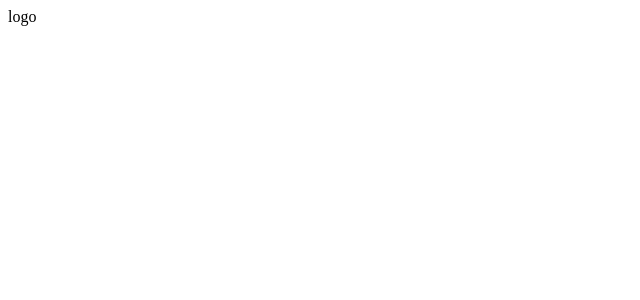
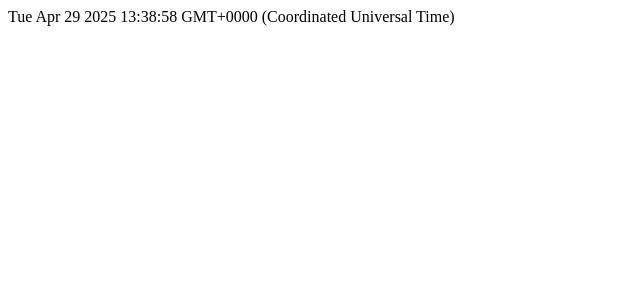
Before and after one commit to AlekseyAveryanov1996/course-project-1, a Vue app: page / in a window 1280 px wide. Shown: the top 300 px of the page, without its empty margins (0-640 px from the left). Built offline with nearby package versions, Linux system fonts and the light colour scheme.

Commit message:
домашнее задание 1

```diff
--- a/src/App.vue
+++ b/src/App.vue
@@ -1,10 +1,11 @@
 <script setup>
-  let a = 10;
+  const date = new Date();
+  console.log(date);
 </script>
 
 <template>
   <header>
-    logo
+    {{ date }}
   </header>
 </template>
 
```
